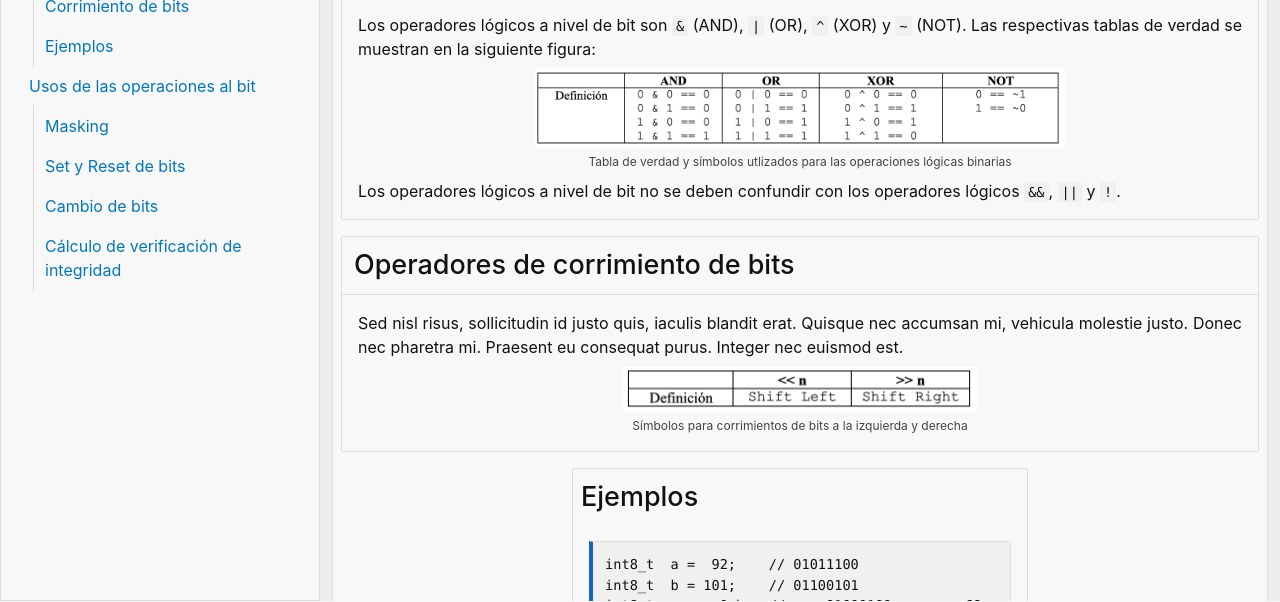
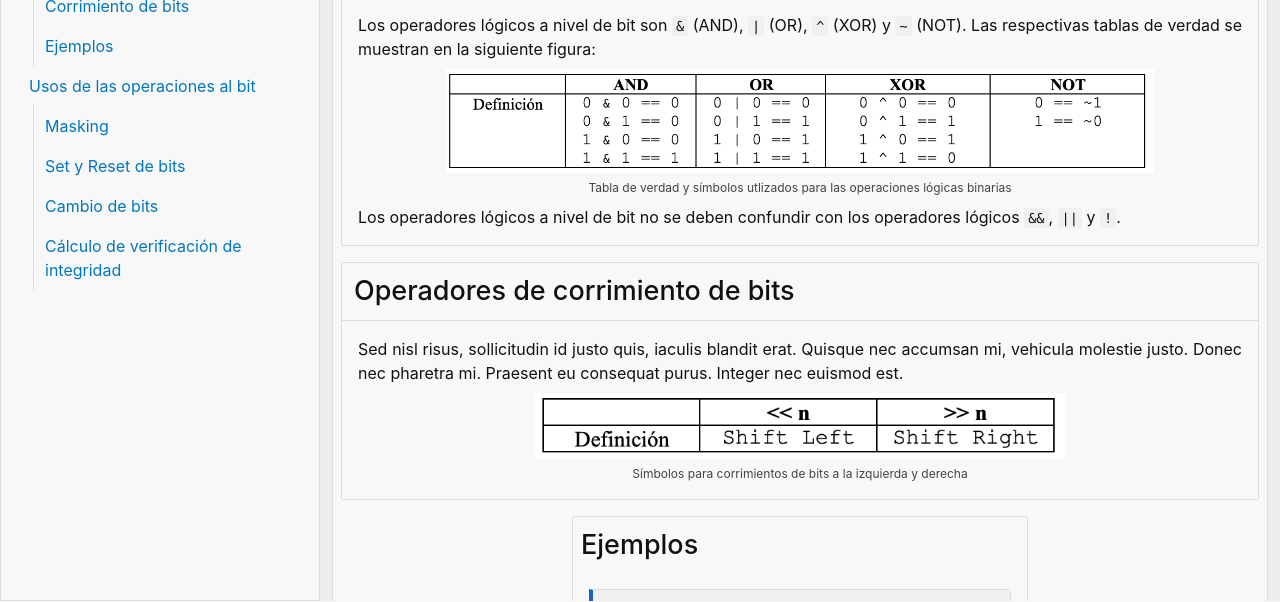
Before and after one commit to apuntes-gam/apuntes-gam..github.io, a plain HTML site: page programming/bit-op/index.html in a window 1280 px wide. Shown: the part 198-800 px from the top of the page. Drawn offline with nearby package versions, Linux system fonts and the light colour scheme; some packages are replaced by stand-ins of ours.

Commit message:
Add files via upload

```diff
--- a/programming/bit-op/index.html
+++ b/programming/bit-op/index.html
@@ -60,7 +60,7 @@
 								respectivas tablas de verdad se muestran en la siguiente figura:</p>
 
 							<figure align="center">
-							  <img width="60%" src="./img/operadores-logicos.png" alt=""/>
+							  <img width="80%" src="./img/operadores-logicos.png" alt=""/>
 							  <figcaption>Tabla de verdad y símbolos utlizados para las operaciones lógicas binarias</figcaption>
 							</figure>
 
@@ -81,7 +81,7 @@
 
 
 							<figure align="center">
-							  <img width="40%" src="./img/shift-bits.png" alt=""/>
+							  <img width="60%" src="./img/shift-bits.png" alt=""/>
 							  <figcaption>Símbolos para corrimientos de bits a la izquierda y derecha</figcaption>
 							</figure>
 
```
